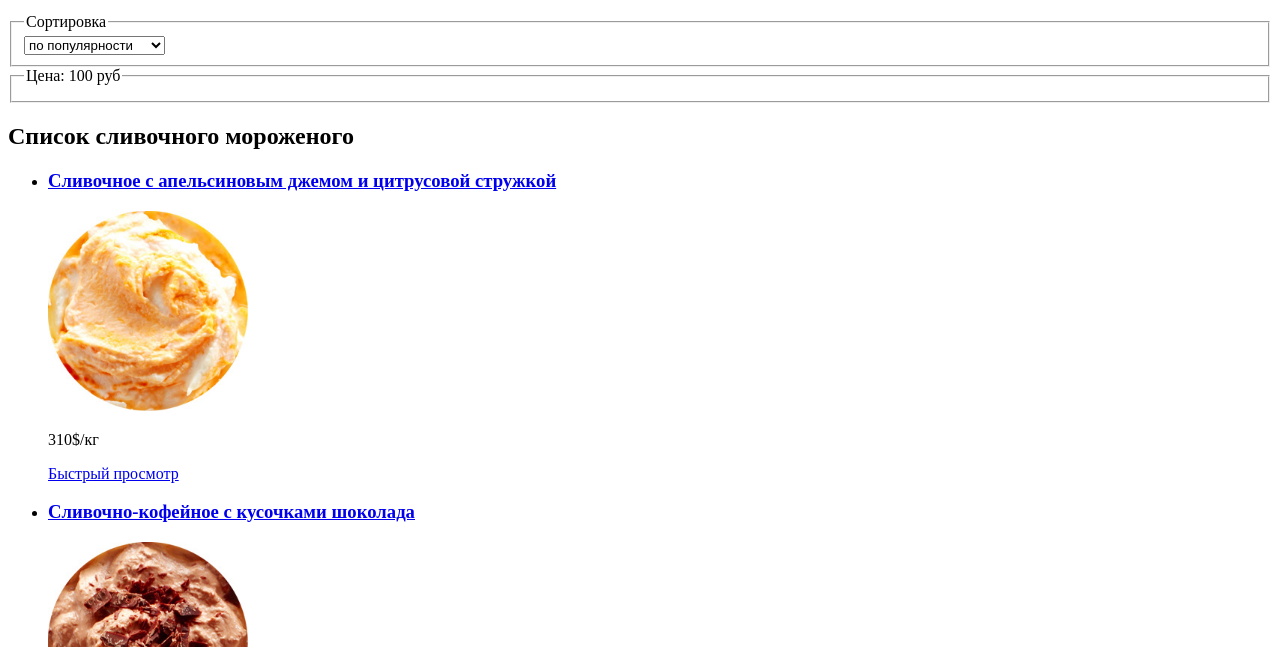
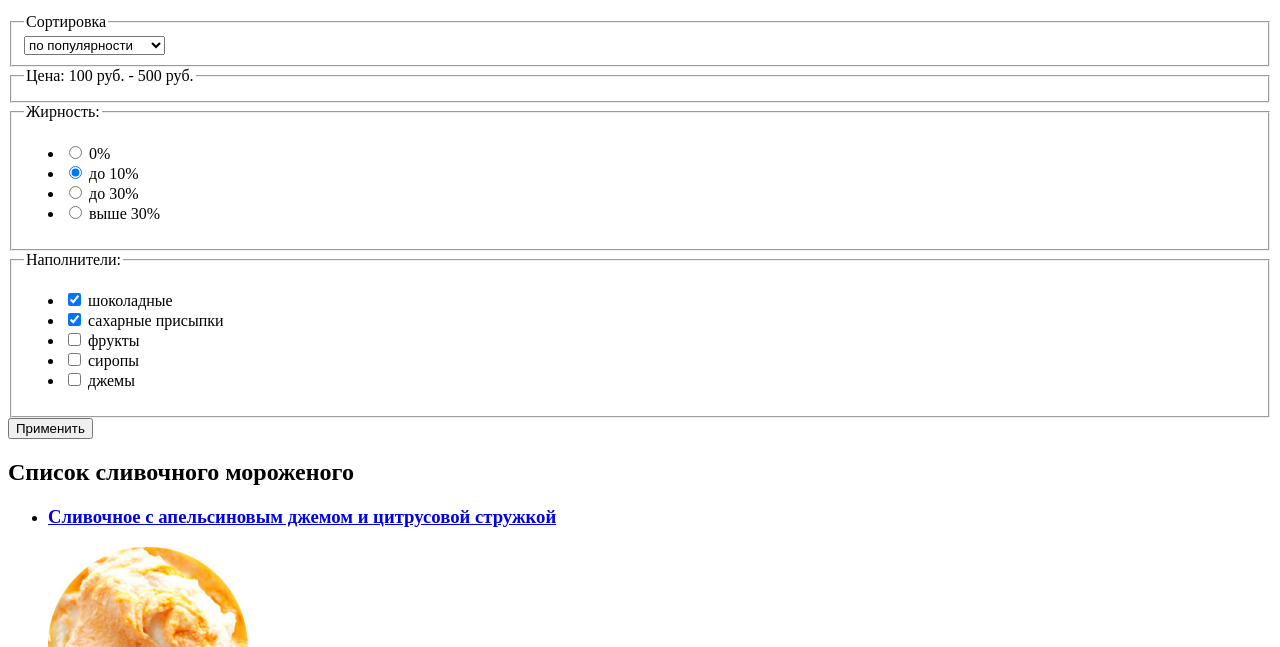
Before and after one commit to Komisaryk/komisarykedu.github.io, a plain HTML site: page gllacy/catalog.html in a window 1280 px wide. Shown: the part 453-1100 px from the top of the page. Drawn offline with Linux system fonts and the light colour scheme.

Commit message:
26 january form

```diff
--- a/gllacy/catalog.html
+++ b/gllacy/catalog.html
@@ -55,8 +55,55 @@
                         </select>
                     </fieldset>
                     <fieldset>
-                        <legend>Цена: 100 руб</legend>
+                        <legend>Цена: 100 руб. - 500 руб.</legend>
                     </fieldset>
+                    <fieldset>
+                        <legend>Жирность:</legend>
+                        <ul>
+                            <li class="filter-option">
+                                <input class="visually-hidden filter-input filter-input-radio" id="filter-0%" type="radio" name="0%">
+                                <label for="filter-0%">0%</label>
+                            </li>
+                            <li class="filter-option">
+                                <input class="visually-hidden filter-input filter-input-radio" id="filter-10%" type="radio" name="10%" checked>
+                                <label for="filter-10%">до 10%</label>
+                            </li>
+                            <li class="filter-option">
+                                <input class="visually-hidden filter-input filter-input-raduio" id="filter-30%" type="radio" name="30%">
+                                <label for="filter-30%">до 30%</label>
+                            </li>
+                            <li class="filter-option">
+                                <input class="visually-hidden filter-input filter-input-radio" id="filter-30%+" type="radio" name="30%+">
+                                <label for="filter-30%+">выше 30%</label>
+                            </li>
+                        </ul>
+                    </fieldset>
+                    <fieldset>
+                        <legend>Наполнители:</legend>
+                        <ul>
+                            <li class="filter-option">
+                                <input class="visually-hidden filter-input filter-input-checkbox" id="filter-chocolate" type="checkbox" name="chocolate" checked>
+                                <label for="filter-chocolate">шоколадные</label>
+                            </li>
+                            <li class="filter-optioon">
+                                <input class="visually-hidden filter-input filter-input-checkbox" id="filter-sugar" type="checkbox" name="sugar" checked>
+                                <label for="filter-sugar">сахарные присыпки</label>
+                            </li>
+                            <li class="filter-optioon">
+                                <input class="visually-hidden filter-input filter-input-checkbox" id="filter-fruits" type="checkbox" name="fruits">
+                                <label for="filter-fruits">фрукты</label>
+                            </li>
+                            <li class="filter-optioon">
+                                <input class="visually-hidden filter-input filter-input-checkbox" id="filter-syrup" type="checkbox" name="syrup">
+                                <label for="filter-syrup">сиропы</label>
+                            </li>
+                            <li class="filter-optioon">
+                                <input class="visually-hidden filter-input filter-input-checkbox" id="filter-jam" type="checkbox" name="jam">
+                                <label for="filter-jam">джемы</label>
+                            </li>
+                        </ul>
+                    </fieldset>
+                    <button class="filter-button" type="submit">Применить</button>
 
                 </form>
             </section>
```
